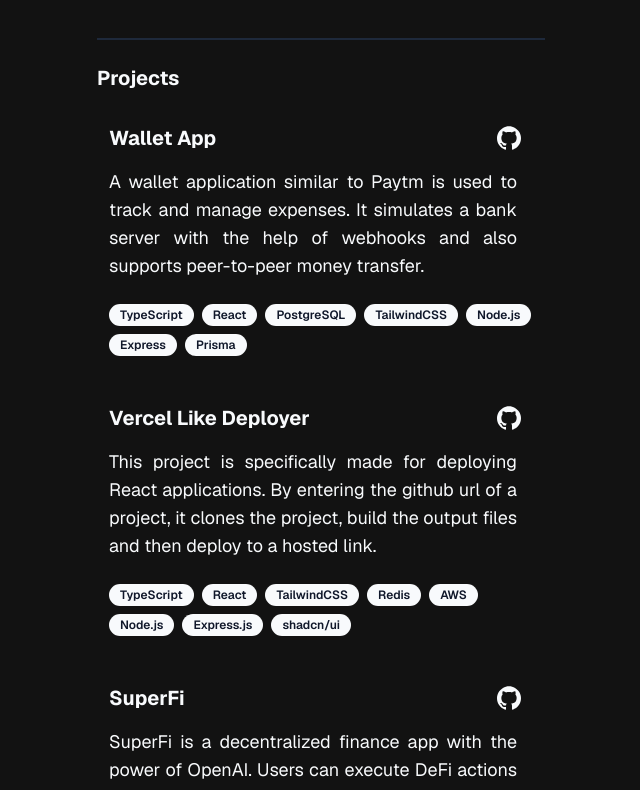
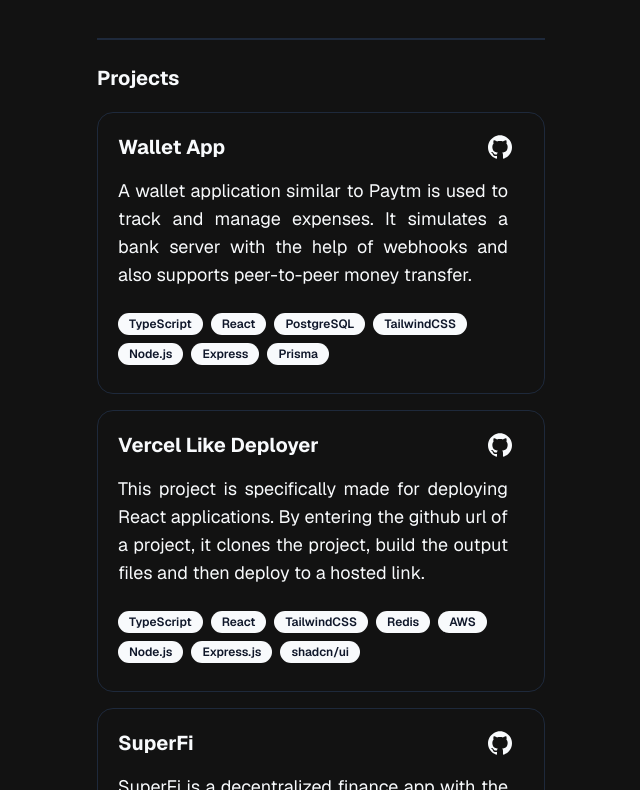
Before and after one commit to shreyas0924/portfolio, a Next.js app: page / in a window 1280 px wide. Shown: the part 1570-2360 px from the top of the page, without its empty margins (319-959 px from the left). Built offline with nearby package versions, Linux system fonts and the light colour scheme.

Commit message:
feat: added dock

```diff
--- a/components/project-card.tsx
+++ b/components/project-card.tsx
@@ -26,7 +26,7 @@ export default function ProjectCard({
   description,
 }: ProjectProps) {
   return (
-    <div className=" p-3 rounded-2xl h-full">
+    <div className="border p-5 rounded-2xl h-full">
       <header className="">
         <div className="mx-auto flex items-center">
           <h1 className="text-xl font-bold">{name}</h1>
```
